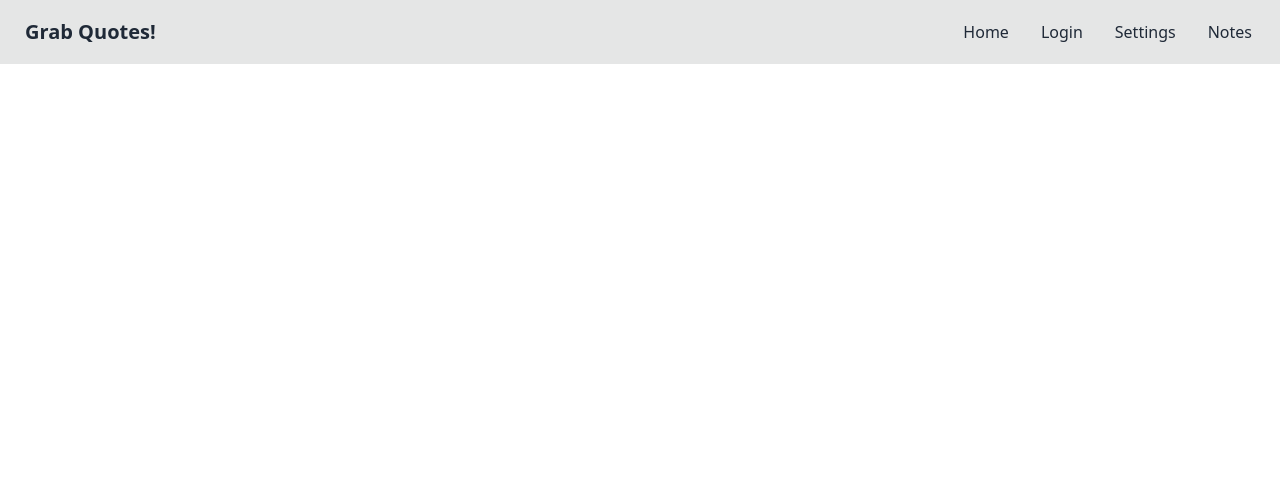
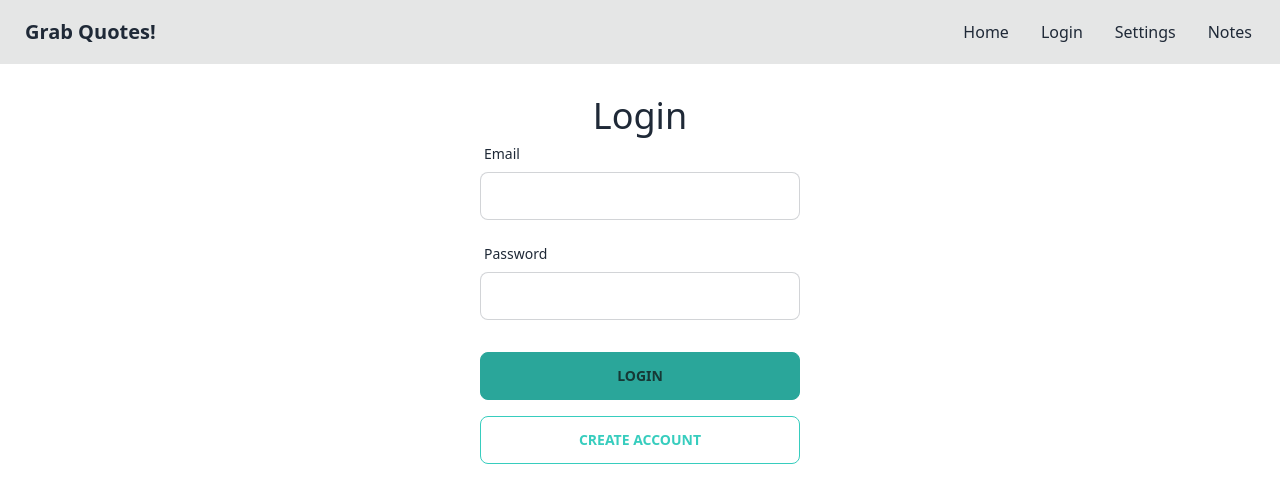
Before and after one commit to mmvergara/mmv-grab-notes, a Next.js app: page /auth in a window 1280 px wide. Shown: the top 502 px of the page. Built offline with nearby package versions, Linux system fonts and the light colour scheme.

Commit message:
create login page

```diff
--- a/package.json
+++ b/package.json
@@ -16,10 +16,12 @@
     "daisyui": "^2.49.0",
     "eslint": "8.32.0",
     "eslint-config-next": "13.1.5",
+    "formik": "^2.2.9",
     "next": "13.1.5",
     "react": "18.2.0",
     "react-dom": "18.2.0",
-    "typescript": "4.9.4"
+    "typescript": "4.9.4",
+    "yup": "^0.32.11"
   },
   "devDependencies": {
     "autoprefixer": "^10.4.13",
--- a/pages/auth.tsx
+++ b/pages/auth.tsx
@@ -1,5 +1,62 @@
+import { authValidationSchema } from "@/schema/form-schema";
+import { useFormik } from "formik";
+import { useRouter } from "next/router";
+import { useState } from "react";
+
 const AuthPage: React.FC = () => {
-  return <></>;
+  const [authState, setAuthState] = useState<"Login" | "Sign Up">("Login");
+  const toggleAuthState = () => setAuthState((s) => (s === "Login" ? "Sign Up" : "Login"));
+
+  const onSubmit = () => {
+    const authData = { email: formik.values.email, password: formik.values.password };
+  };
+
+  const formik = useFormik({
+    initialValues: { email: "", password: "" },
+    validationSchema: authValidationSchema,
+    onSubmit,
+  });
+  console.log(formik.values);
+  const emailError = formik.touched.email && formik.errors.email;
+  const passwordError = formik.touched.password && formik.errors.password;
+  console.log(emailError);
+  return (
+    <>
+      <form className='form-control mt-8 w-full max-w-xs mx-auto'>
+        <h1 className='w-full text-center text-3xl sm:text-4xl'>{authState}</h1>
+        <label className='label'>
+          <span className='label-text'>Email</span>
+        </label>
+        <input
+          value={formik.values.email}
+          onBlur={formik.handleBlur}
+          onChange={formik.handleChange}
+          name='email'
+          type='email'
+          className='input input-bordered w-full max-w-xs'
+        />
+        <label className='label text-red-500'>{emailError || ""}</label>
+        <label className='label'>
+          <span className='label-text'>Password</span>
+        </label>
+        <input
+          value={formik.values.password}
+          onBlur={formik.handleBlur}
+          onChange={formik.handleChange}
+          name='password'
+          type='text'
+          className='input input-bordered w-full max-w-xs'
+        />
+        <label className='label text-red-500'>{passwordError || ""}</label>
+        <button type='submit' className='btn btn-active btn-accent mt-4'>
+          {authState}
+        </button>
+        <button type='button' onClick={toggleAuthState} className='btn btn-outline btn-accent mt-4'>
+          {authState === "Login" ? "Create Account" : "I already have an account"}
+        </button>
+      </form>
+    </>
+  );
 };
 
 export default AuthPage;
--- /dev/null
+++ b/schema/form-schema.ts
@@ -0,0 +1,19 @@
+import * as yup from "yup";
+const stringRequired = (fieldName: string, min: number, max: number) => {
+  return yup
+    .string()
+    .min(min, `${fieldName} Minimum of ${min} characters`)
+    .max(max, `${fieldName} Max of ${max} characters`)
+    .trim()
+    .required(fieldName + " field is required.");
+};
+
+export const authValidationSchema = yup.object({
+  email: yup.string().email("Must be a valid Email").trim().required("Email is required."),
+  password: stringRequired("Password", 6, 150),
+});
+
+export const postValidationSchema = yup.object({
+  noteTitle: stringRequired("Title", 6, 50),
+  noteContent: stringRequired("Note Content", 6, 500),
+});
```
Also changed, not shown: 2 other files (tests, documents, lock files or other folders).
